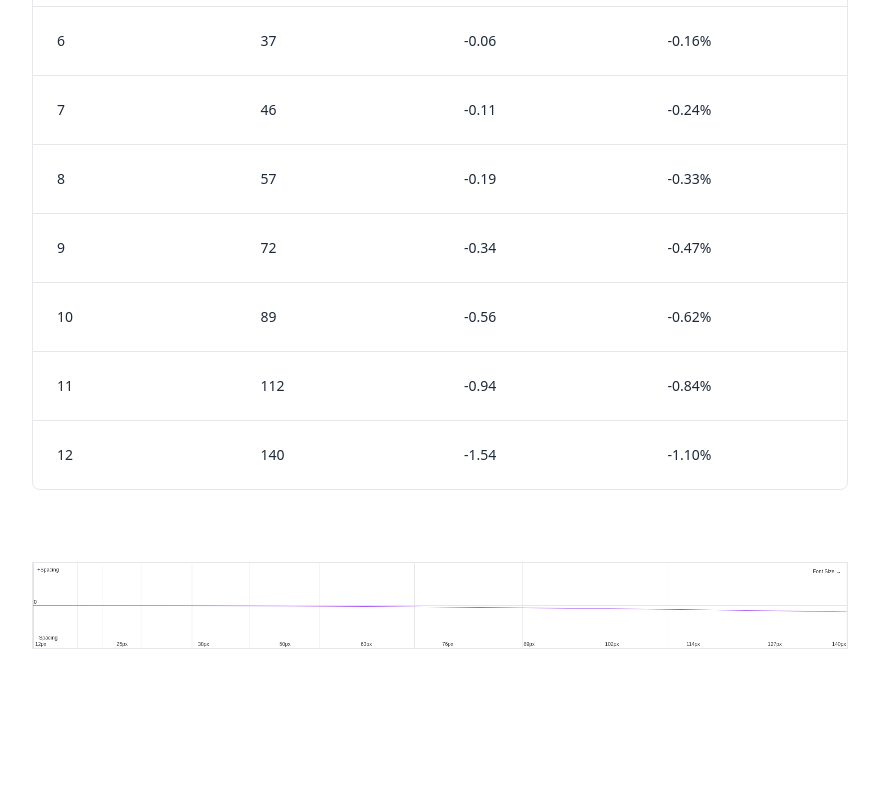
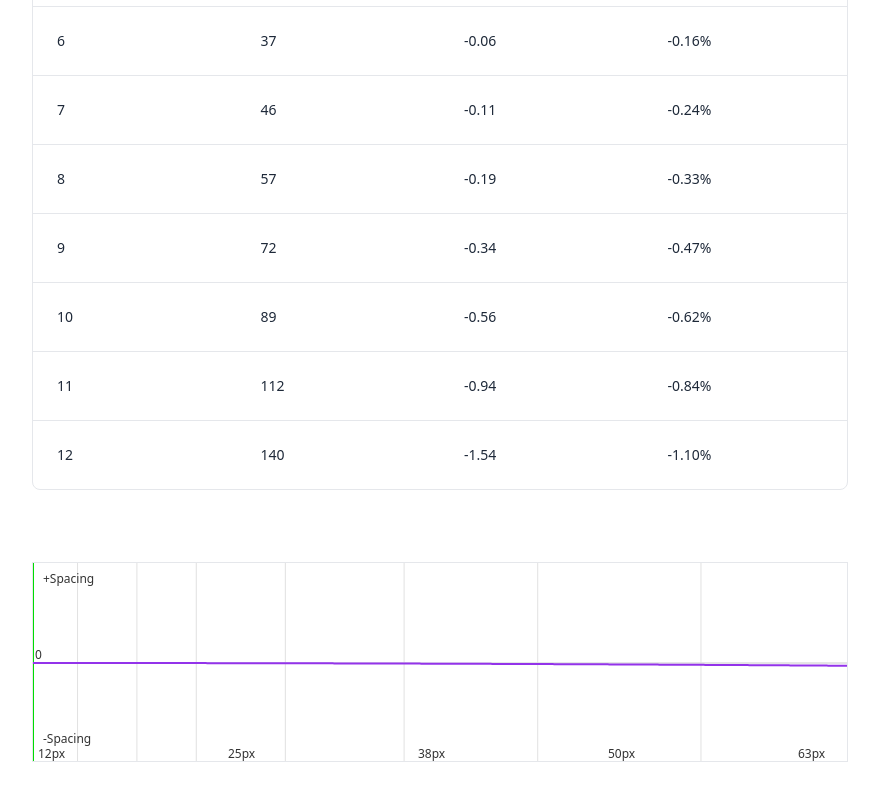
Before and after one commit to form-d/typecontrol-app, a Next.js app: page / in a window 1280 px wide. Shown: the part 1849-2649 px from the top of the page, without its empty margins (392-1271 px from the left). Before the commit the page ends 2538 px from the top, so only its background shows below. Built offline with nearby package versions, Linux system fonts and the light colour scheme.

Commit message:
covert canvas to svg

```diff
--- a/components/main-ui/GraphCanvas.tsx
+++ b/components/main-ui/GraphCanvas.tsx
@@ -1,4 +1,4 @@
-import React, { useEffect, useRef } from "react";
+import React from "react";
 import { useGlobalState } from "../../context/GlobalStateContext";
 
 interface GraphCanvasProps {
@@ -7,140 +7,128 @@ interface GraphCanvasProps {
   bezier: (diff: number) => number;
 }
 
+const WIDTH = 1900;
+const HEIGHT = 200;
+
 const GraphCanvas = ({ sizes, selectedSize, bezier }: GraphCanvasProps) => {
-  const canvasRef = useRef<HTMLCanvasElement | null>(null);
   const { t, settings } = useGlobalState();
 
-  useEffect(() => {
-    const drawCanvas = () => {
-      const canvas = canvasRef.current;
-      if (!canvas) return;
-      const ctx = canvas.getContext("2d");
-      if (!ctx) return;
+  // Calculate min, max and scaling factors
   const minSize = Math.min(...sizes);
   const maxSize = Math.max(...sizes);
 
-      ctx.clearRect(0, 0, canvas.width, canvas.height);
+  // Functions for mapping size to X, and px to size
+  const sizeToX = (size: number) =>
+    ((size - minSize) / (maxSize - minSize)) * WIDTH;
 
-      ctx.strokeStyle = "#ccc";
-      ctx.lineWidth = 1;
-      ctx.beginPath();
-      ctx.moveTo(0, canvas.height / 2);
-      ctx.lineTo(canvas.width, canvas.height / 2);
-      ctx.stroke();
+  // Determine scaling for the bezier curve
+  const diffHigh = maxSize - selectedSize;
+  const diffLow = minSize - selectedSize;
+  const spacingHigh = Math.abs(bezier(diffHigh));
+  const spacingLow = Math.abs(bezier(diffLow));
+  const rawPeak = Math.max(spacingHigh, spacingLow);
+  const maxAllowed = HEIGHT / 2;
+  const scale = rawPeak > 0 ? maxAllowed / rawPeak : 1;
 
-      ctx.beginPath();
-      ctx.moveTo(0, 0);
-      ctx.lineTo(0, canvas.height);
-      ctx.stroke();
+  // Generate the path for the bezier graph
+  const step = 1;
+  let pathD = `M 0 ${HEIGHT / 2}`;
+  for (let px = 0; px <= WIDTH; px += step) {
+    const size = minSize + ((maxSize - minSize) * px) / WIDTH;
+    const diff = size - selectedSize;
+    const spacing = bezier(diff) * scale;
+    const y = HEIGHT / 2 - (spacing * settings.bezierStrength) / 100;
+    pathD += ` L ${px} ${y}`;
+  }
 
-      // style for your gray lines
-      ctx.strokeStyle = "#dddd";
-      ctx.lineWidth = 1;
-
-      // for each target size, compute its x position and draw a line
-      sizes.forEach((sizeValue) => {
-        // map size → px
-        const px = ((sizeValue - minSize) / (maxSize - minSize)) * canvas.width;
-
-        ctx.beginPath();
-        ctx.moveTo(px, 0);
-        ctx.lineTo(px, canvas.height);
-        ctx.stroke();
-      });
-
-      ctx.fillStyle = "#333";
-      ctx.font = "12px sans-serif";
-      ctx.fillText("0", 2, canvas.height / 2 - 4);
-      ctx.fillText(t("spacingUp"), 10, 20);
-      ctx.fillText(t("spacingDown"), 10, canvas.height - 20);
-      ctx.fillText(t("fontSizeLabel"), canvas.width - 80, 24);
-
+  // Tick labels for the X axis
   const steps = 10;
   const labelStep = (maxSize - minSize) / steps;
-      const pixelStep = canvas.width / steps;
+  const pixelStep = WIDTH / steps;
 
-      for (let i = 0; i <= steps; i++) {
+  return (
+    <div id="svgcanvas" className="w-full">
+      <svg
+        xmlns="http://www.w3.org/2000/svg"
+        width={WIDTH}
+        height={HEIGHT}
+        className="w-full max-w-full border"
+      >
+        {/* Horizontal mid-line */}
+        <line
+          x1={0}
+          y1={HEIGHT / 2}
+          x2={WIDTH}
+          y2={HEIGHT / 2}
+          stroke="#ccc"
+          strokeWidth={1}
+        />
+        {/* Left vertical line */}
+        <line x1={0} y1={0} x2={0} y2={HEIGHT} stroke="#ccc" strokeWidth={1} />
+
+        {/* Gray lines for each target size */}
+        {sizes.map((sizeValue, idx) => {
+          const px = sizeToX(sizeValue);
+          return (
+            <line
+              key={idx}
+              x1={px}
+              y1={0}
+              x2={px}
+              y2={HEIGHT}
+              stroke="#dddd"
+              strokeWidth={1}
+            />
+          );
+        })}
+
+        {/* Selected X line */}
+        <line
+          x1={sizeToX(selectedSize)}
+          y1={0}
+          x2={sizeToX(selectedSize)}
+          y2={HEIGHT}
+          stroke="#00dd00"
+          strokeWidth={2}
+        />
+
+        {/* X axis tick labels */}
+        {[...Array(steps + 1)].map((_, i) => {
           const size = Math.round(minSize + labelStep * i);
           let x = i * pixelStep + 5;
-        if (i == steps) {
-          x = x - 40;
-        }
-        ctx.fillText(size + "px", x, canvas.height - 5);
-      }
+          if (i === steps) x -= 40;
+          return (
+            <text
+              key={i}
+              x={x}
+              y={HEIGHT - 5}
+              fontSize={12}
+              fill="#333"
+              style={{ pointerEvents: "none", userSelect: "none" }}
+            >
+              {size}px
+            </text>
+          );
+        })}
 
-      const selectedX =
-        ((selectedSize - minSize) / (maxSize - minSize)) * canvas.width;
-      ctx.beginPath();
-      ctx.moveTo(selectedX, 0);
-      ctx.lineTo(selectedX, canvas.height);
-      ctx.strokeStyle = "#00dd00";
-      ctx.stroke();
+        {/* Labels */}
+        <text x={2} y={HEIGHT / 2 - 4} fontSize={12} fill="#333">
+          0
+        </text>
+        <text x={10} y={20} fontSize={12} fill="#333">
+          {t("spacingUp")}
+        </text>
+        <text x={10} y={HEIGHT - 20} fontSize={12} fill="#333">
+          {t("spacingDown")}
+        </text>
+        <text x={WIDTH - 80} y={24} fontSize={12} fill="#333">
+          {t("fontSizeLabel")}
+        </text>
 
-      ctx.beginPath();
-      ctx.moveTo(0, canvas.height / 2);
-
-      // // 1) Compute scale factor from bezier(maxSize):
-      // const maxSpacing = bezier(maxSize);
-      // const maxAllowed = canvas.height / 2;
-      // const scale = maxAllowed / maxSpacing;
-
-      // 1) Figure out which diff gives the largest absolute bezier-value:
-      const diffHigh = maxSize - selectedSize;
-      const diffLow = minSize - selectedSize;
-
-      const spacingHigh = Math.abs(bezier(diffHigh));
-      const spacingLow = Math.abs(bezier(diffLow));
-
-      // pick the bigger one as your “raw” peak
-      const rawPeak = Math.max(spacingHigh, spacingLow);
-
-      // avoid division by zero if everything’s flat
-      const maxAllowed = canvas.height / 2;
-      const scale = rawPeak > 0 ? maxAllowed / rawPeak : 1;
-
-      for (let px = 0; px < canvas.width; px++) {
-        const size = minSize + ((maxSize - minSize) * px) / canvas.width;
-        const diff = size - selectedSize;
-        const spacing = bezier(diff) * scale;
-        const y = canvas.height / 2 - (spacing * settings.bezierStrength) / 100;
-        // const maxValue = bezier(maxSize);
-        // const canvasHeightHalf = canvas.height / 2;
-        // let ratio2;
-        // if (Math.abs(maxValue) <= canvasHeightHalf) {
-        //   ratio2 = canvasHeightHalf / maxValue;
-        //   console.log("yes" + maxValue);
-        // } else {
-        //   console.log("no");
-        //   ratio2 = canvasHeightHalf / maxValue;
-        // }
-        // const ratio = canvasHeightHalf / bezier(diff);
-        // // const ratio = canvas.height / 2 / bezier(maxSize);
-        // // const ratio = bezier(maxSize) * settings.bezierStrength;
-        // // const y =
-        // // canvas.height / 2 -
-        // // spacing * -ratio * (settings.bezierStrength / 100);
-        // const y = canvas.height / 2 - spacing * -ratio2;
-        ctx.lineTo(px, y);
-      }
-      ctx.strokeStyle = "#9333ea";
-      ctx.stroke();
-    };
-
-    drawCanvas();
-
-    const handleResize = () => drawCanvas();
-    window.addEventListener("resize", handleResize);
-    return () => window.removeEventListener("resize", handleResize);
-  }, [sizes, selectedSize, bezier]);
-
-  return (
-    <canvas
-      ref={canvasRef}
-      width={1900}
-      height={200}
-      className="border w-full max-w-full"
-    />
+        {/* The Bezier curve */}
+        <path d={pathD} stroke="#9333ea" strokeWidth={2} fill="none" />
+      </svg>
+    </div>
   );
 };
 
```
Lines whose indentation alone changed are shown as unchanged.
